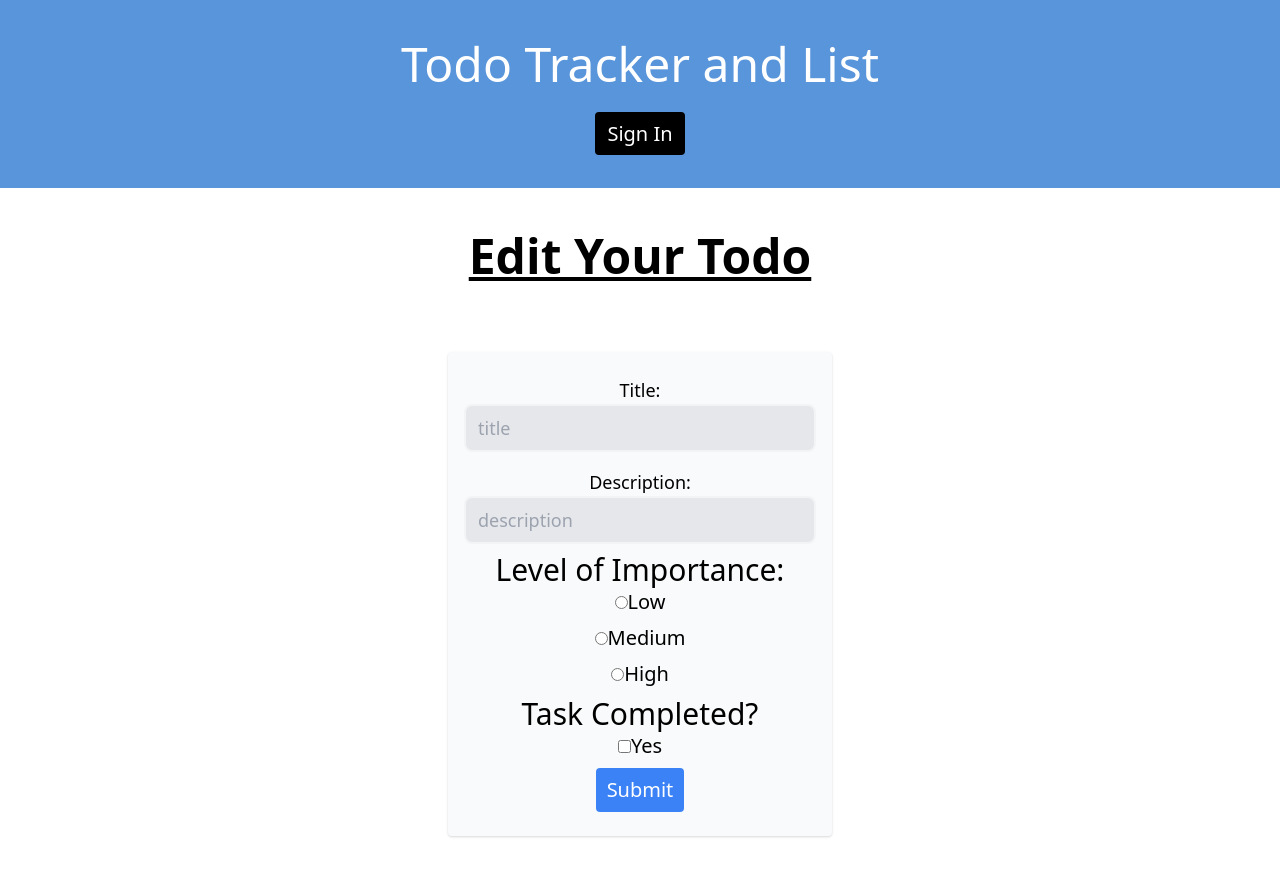
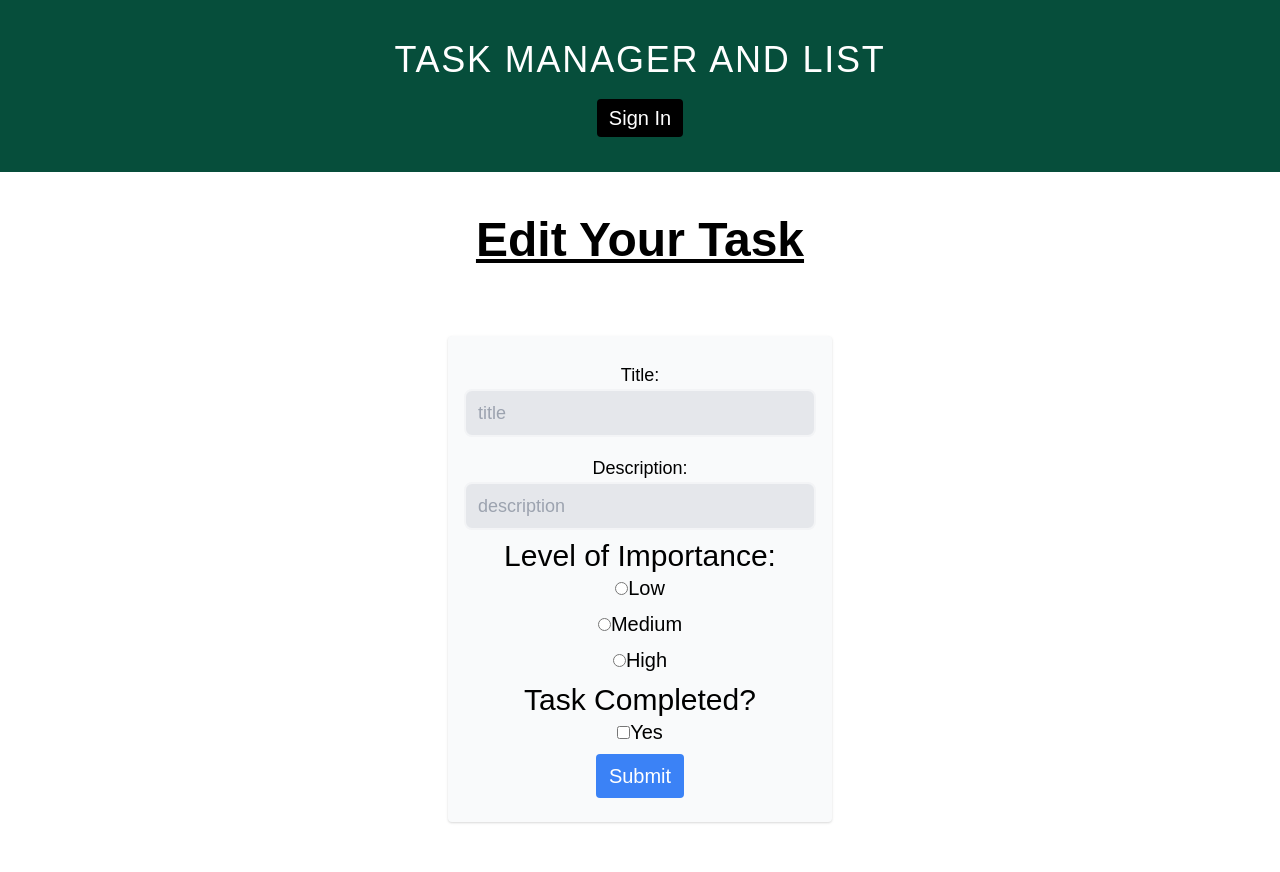
Before and after one commit to richardchyan/mern-crud, a React (Create React App) app: page /edit/1 in a window 1280 px wide. Built offline with nearby package versions, Linux system fonts and the light colour scheme; no server answers.

Commit message:
colour changes

```diff
--- a/package.json
+++ b/package.json
@@ -1,5 +1,5 @@
 {
-  "name": "mern-crud",
+  "name": "task-manager",
   "version": "0.1.0",
   "private": true,
   "dependencies": {
@@ -13,6 +13,7 @@
     "moment": "^2.29.1",
     "react": "^17.0.2",
     "react-dom": "^17.0.2",
+    "react-icons": "^4.3.1",
     "react-router-dom": "^5.2.0",
     "react-scripts": "4.0.3",
     "web-vitals": "^1.1.2"
--- a/src/App.css
+++ b/src/App.css
@@ -1,38 +1,5 @@
 .App {
   text-align: center;
+  font-family: 'Libre Franklin', sans-serif;
+  font-weight: 500;
 }
-
-.App-logo {
-  height: 40vmin;
-  pointer-events: none;
-}
-
-@media (prefers-reduced-motion: no-preference) {
-  .App-logo {
-    animation: App-logo-spin infinite 20s linear;
-  }
-}
-
-.App-header {
-  background-color: #282c34;
-  min-height: 100vh;
-  display: flex;
-  flex-direction: column;
-  align-items: center;
-  justify-content: center;
-  font-size: calc(10px + 2vmin);
-  color: white;
-}
-
-.App-link {
-  color: #61dafb;
-}
-
-@keyframes App-logo-spin {
-  from {
-    transform: rotate(0deg);
-  }
-  to {
-    transform: rotate(360deg);
-  }
-}
--- a/src/api/index.js
+++ b/src/api/index.js
@@ -16,7 +16,6 @@ API.interceptors.request.use(req => {
    }
    return req;
 })
-
 
 // Post URLs that uses an interceptor to attach token before any request. Use a base URL instead
 
--- a/src/components/CreateTodos.js
+++ b/src/components/CreateTodos.js
@@ -61,7 +61,7 @@ const CreateTodos = ({ user }) => {
 
    return (
       <div className="m-auto p-3">
-         <h1 className="text-5xl my-8 underline font-semibold ">Create a New Todo</h1>
+         <h1 className="text-5xl my-8 underline font-semibold ">Create a New Task</h1>
          <form onSubmit={handleSubmit} className="max-w-screen-lg m-auto py-6">
             <div className="max-w-sm m-auto rounded shadow bg-gray-50 mt-4 p-4 text-xl">
                <div className="py-2">
--- a/src/components/EditTodos.js
+++ b/src/components/EditTodos.js
@@ -67,7 +67,7 @@ const EditTodos = () => {
 
    return (
       <div className="max-w-screen-lg m-auto p-3">
-         <h1 className="text-5xl my-8 underline font-semibold">Edit Your Todo</h1>
+         <h1 className="text-5xl my-8 underline font-semibold">Edit Your Task</h1>
          <form onSubmit={handleSubmit} className="max-w-screen-lg m-auto py-6">
             <div className="max-w-sm m-auto rounded shadow bg-gray-50 mt-4 p-4 text-xl">
                <div className="py-2">
--- a/src/components/Navbar.js
+++ b/src/components/Navbar.js
@@ -30,16 +30,16 @@ const Navbar = ({ user, setUser }) => {
   }, [location])
 
    return (
-      <div className="bg-niceblue py-10 text-white">
-         <h1 className="mb-8">
-            <Link to={user ? '/' : '/signin'} className="text-5xl">Todo Tracker and List</Link>
+      <div className="bg-green-900 py-10 text-white">
+         <h1 className="mb-6 px-8">
+            <Link to={user ? '/' : '/signin'} className="text-4xl uppercase tracking-wider">Task Manager and List</Link>
          </h1>
          <nav>
             { user !== null  ? (
                <div className="max-w-sm m-auto">
                   <div className="flex flex-col m-auto justify-center mb-4">
-                     <Link className="text-md bg-black rounded-lg mb-2 py-2 px-3 w-3/4 m-auto" to="/">View Your List of Todos</Link>
-                     <Link className="text-md bg-black rounded-lg mb-2 py-2 px-3 w-3/4 m-auto" to='/create'>Create a Todo</Link>
+                     <Link className="text-md bg-black rounded-lg mb-2 py-2 px-3 w-3/4 m-auto" to="/">View Your List of Tasks</Link>
+                     <Link className="text-md bg-black rounded-lg mb-2 py-2 px-3 w-3/4 m-auto" to='/create'>Create a task</Link>
                      <button onClick={logout} className="text-md bg-black rounded-lg mb-2 py-2 px-3 w-3/4 m-auto">Logout</button>
                   </div>
                   <div>
--- a/src/components/SingleTodo.js
+++ b/src/components/SingleTodo.js
@@ -1,6 +1,7 @@
-import { Link, useHistory } from 'react-router-dom';
+import { Link } from 'react-router-dom';
 import moment from 'moment';
-import { deleteTodo } from 'api';
+import { FiEdit } from 'react-icons/fi';
+import { AiOutlineDelete } from 'react-icons/ai'
 
 const SingleTodo = ({ todo }) => {
 
@@ -24,8 +25,8 @@ return (
                   <span>{todo.createdAt === todo.updatedAt ? moment(todo.createdAt).fromNow() : moment(todo.updatedAt).fromNow()}</span>
             </div>
             <div className="grid grid-cols-1 mt-4 space-y-6">
-                  <Link to={`/edit/${todo._id}`} className="w-1/2 m-auto p-2 text-base tracking-tight text-white bg-green-600 rounded-xl hover:shadow-lg border-2 border-gray-100">Edit Item</Link>
-                  <Link to={`/delete/${todo._id}`} className="w-1/2 m-auto p-2 text-base tracking-tight text-white bg-red-600 rounded-xl hover:shadow-lg border-2 border-gray-100">Delete Item</Link>
+                  <Link to={`/edit/${todo._id}`} className="flex justify-center space-x-2 w-1/2 m-auto p-2 text-base tracking-tight text-white bg-green-600 rounded-xl hover:shadow-lg border-2 border-gray-100"><span>Edit</span>  <FiEdit className="text-2xl" /></Link>
+                  <Link to={`/delete/${todo._id}`} className="flex justify-center space-x-2 w-1/2 m-auto p-2 text-base tracking-tight text-white bg-red-500 rounded-xl hover:shadow-lg border-2 border-gray-100"><span>Delete</span> <AiOutlineDelete className="text-2xl"/></Link>
 
                   {/* Using a button with direct onclick to the api call requires refreshing of page without using of async actions with reducers, so it doesn't work. The link redirect to an delete component render can call the api method and then use history to push back to homepage, you can only use the history hook in a function component, not  */}
                   {/* <button onClick={() => deleteTodo(todo._id)} className="w-1/2 m-auto p-2 text-lg text-white bg-red-600 rounded border-2 border-gray-100">Delete Item</button> */}
--- a/src/components/TodosList.js
+++ b/src/components/TodosList.js
@@ -29,7 +29,7 @@ const TodosList = ({ user }) => {
 
    return (
       <div className="mt-8">
-         <h1 className="text-3xl mb-10 max-w-screen-sm m-auto">{ user ? 'List of todos' : 'You are not currently signed in. Sign in to create and view your todos!'}</h1>
+         <h1 className="text-3xl mb-10 max-w-screen-sm m-auto">{ user ? 'Your current tasks' : 'You are not currently signed in. Sign in to create and view your tasks!'}</h1>
          <div className={ todos.length > 0 ? "grid grid-cols-1 md:grid-cols-2 max-w-screen-lg m-auto px-4 gap-x-4" : "grid max-w-screen-lg m-auto px-4 gap-x-4" }>
             { todos.length > 0
                &&
@@ -39,7 +39,7 @@ const TodosList = ({ user }) => {
             }
             { user && todos.length == 0
                &&
-               <h2 className="text-2xl"> You currently have no todos. Start creating some todos!</h2>
+               <h2 className="text-2xl"> You currently have no tasks. Click 'Create Task' to start creating tasks!</h2>
             }
          </div>
       </div>
--- a/src/index.css
+++ b/src/index.css
@@ -1,6 +1,8 @@
 @tailwind utilities;
 @tailwind components;
 @tailwind base;
+
+@import url('https://fonts.googleapis.com/css2?family=Libre+Franklin:ital,wght@0,100;0,200;0,400;1,100&family=Poppins:wght@200;300;500&family=Work+Sans:wght@200;300;400&display=swap');
 
 .completed {
    text-decoration: line-through;
```
Also changed, not shown: src/components/Auth.js (+1 -6 lines), 1 other file (tests, documents, lock files or other folders).
